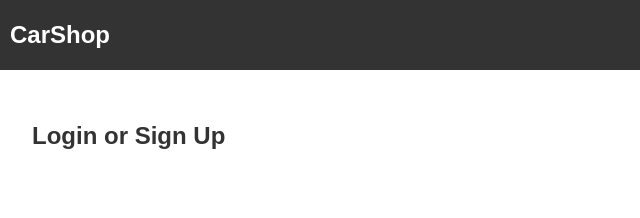
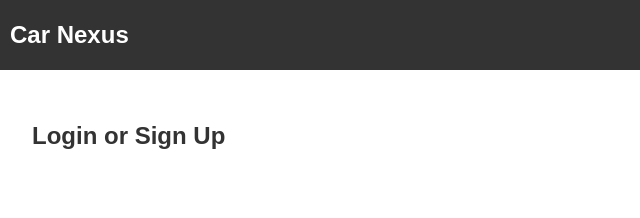
Before and after one commit to NeerajKhemani/ICT-project, a plain HTML site: page login.html in a window 1280 px wide. Shown: the top 218 px of the page, 0-640 px from the left. Drawn offline with Linux system fonts and the light colour scheme.

Commit message:
Update login.html

```diff
--- a/login.html
+++ b/login.html
@@ -10,7 +10,7 @@
 
   <header>
     <nav>
-      <div class="logo">CarShop</div>
+      <div class="logo">Car Nexus</div>
       <ul>
         <li><a href="index.html">Home</a></li>
         <li><a href="cars.html">Cars</a></li>
```
